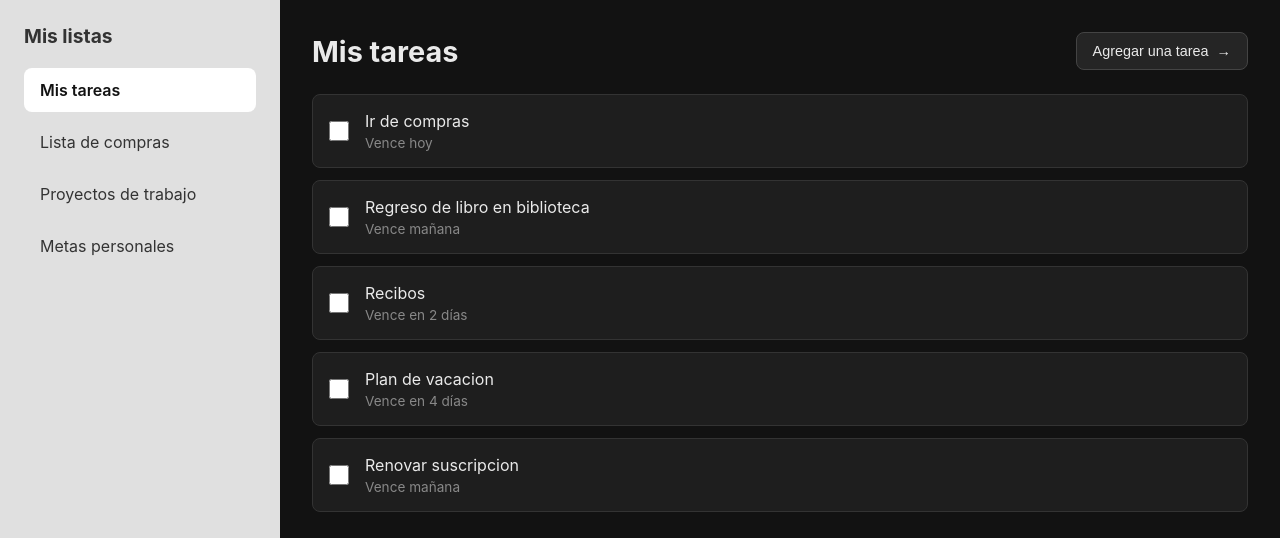
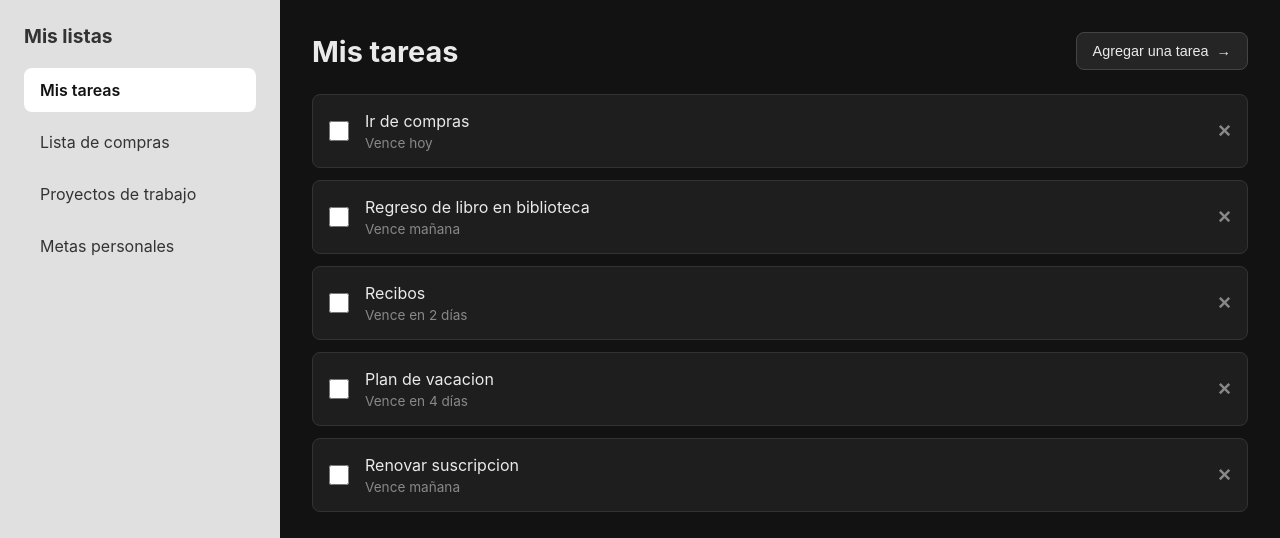
Before and after one commit to FranciscoGarc/mi-todo-list, a React (Vite) app: page / in a window 1280 px wide. Shown: the top 538 px of the page. Built offline with nearby package versions, Linux system fonts and the light colour scheme.

Commit message:
feat: borrar tareas

```diff
--- a/src/App.jsx
+++ b/src/App.jsx
@@ -32,11 +32,21 @@ function App() {
             })
         );
     };
+    const handleDeleteTask = (taskId) => {
+        setTasks(prevTasks =>
+            prevTasks.filter(task => task.id !== taskId)
+        );
+    };
 
     return (
         <div className="app-container">
             <Sidebar/>
-            <TaskList tasks={tasks} onAddTaskClick={handleOpenModal} onToggleTask={handleToggleTask}/>
+            <TaskList
+                tasks={tasks}
+                onAddTaskClick={handleOpenModal}
+                onToggleTask={handleToggleTask}
+                onDeleteTask={handleDeleteTask}
+            />
             {isModalOpen && <AddTaskModal onClose={handleCloseModal} onAddTask={handleAddTask} />}
         </div>
     );
--- a/src/components/TaskItem.jsx
+++ b/src/components/TaskItem.jsx
@@ -1,4 +1,5 @@
-function TaskItem({task, onToggleTask}) {
+// 1. Recibe 'onDeleteTask'
+function TaskItem({ task, onToggleTask, onDeleteTask }) {
     return (
         <li className={`task-item ${task.completed ? 'completed' : ''}`}>
             <input
@@ -10,6 +11,12 @@ function TaskItem({task, onToggleTask}) {
                 <span className="task-title">{task.title}</span>
                 <span className="task-due-date">{task.dueDate}</span>
             </div>
+            <button
+                className="delete-button"
+                onClick={() => onDeleteTask(task.id)}
+            >
+                &times;
+            </button>
         </li>
     );
 }
--- a/src/components/TaskList.css
+++ b/src/components/TaskList.css
@@ -77,3 +77,18 @@
 .task-item.completed {
     opacity: 0.7;
 }
+
+.delete-button {
+    background: none;
+    border: none;
+    color: #888;
+    font-size: 1.4rem;
+    font-weight: bold;
+    cursor: pointer;
+    margin-left: auto; /* Alinea el botón a la derecha */
+    transition: color 0.2s;
+}
+
+.delete-button:hover {
+    color: #E57373; /* Cambia el color al pasar el mouse */
+}
--- a/src/components/TaskList.jsx
+++ b/src/components/TaskList.jsx
@@ -1,7 +1,7 @@
 import './TaskList.css'
 import  TaskItem from './TaskItem'
 
-function TaskList({ tasks, onAddTaskClick, onToggleTask}) {
+function TaskList({ tasks, onAddTaskClick, onToggleTask, onDeleteTask}) {
     return (
         <section className="task-list-container">
             <div className="task-list-header">
@@ -13,7 +13,12 @@ function TaskList({ tasks, onAddTaskClick, onToggleTask}) {
 
             <ul className="tasks-ul">
                 {tasks.map(task => (
-                    <TaskItem key={task.id} task={task} onToggleTask={onToggleTask} />
+                    <TaskItem
+                        key={task.id}
+                        task={task}
+                        onToggleTask={onToggleTask}
+                        onDeleteTask={onDeleteTask}
+                    />
                 ))}
             </ul>
         </section>
```
